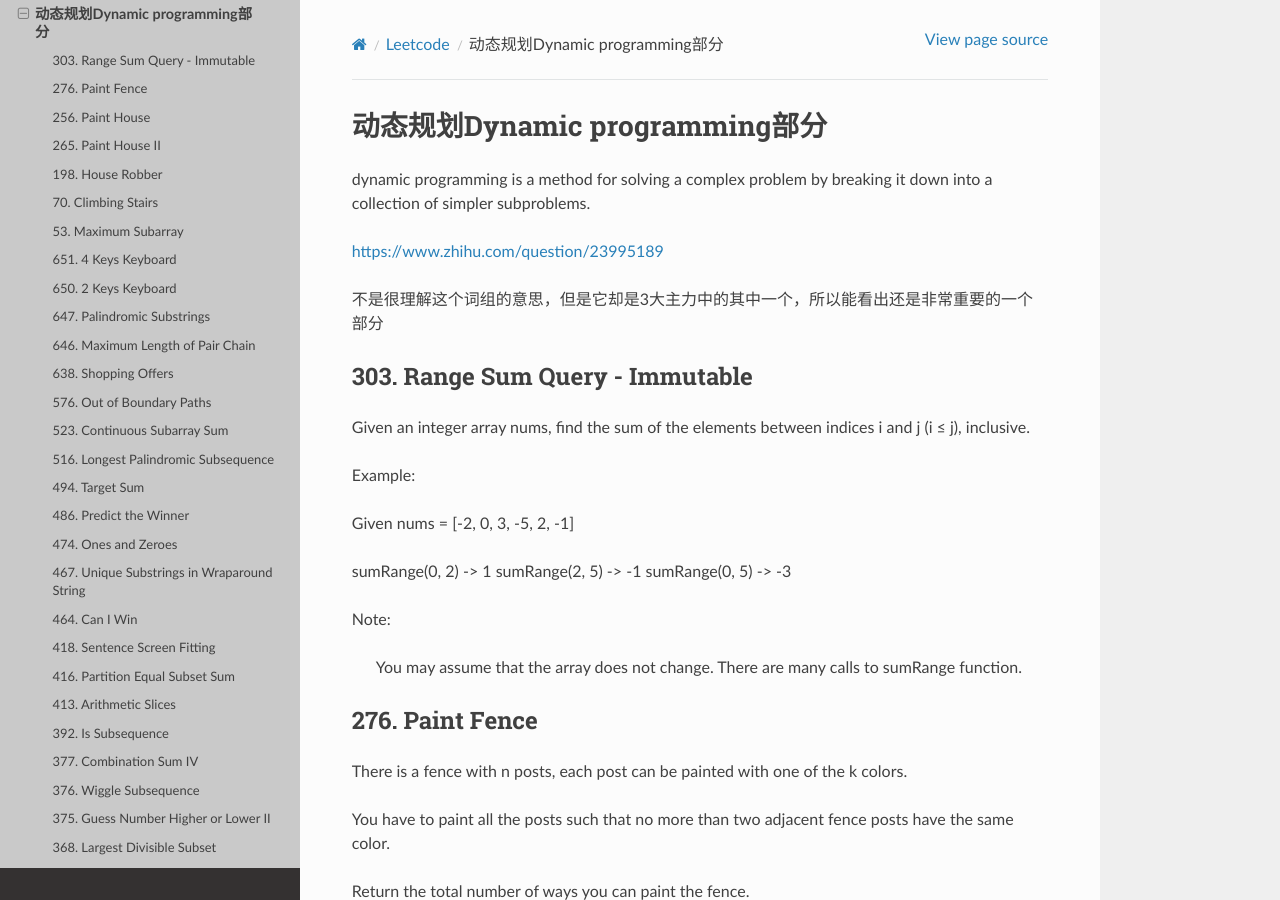
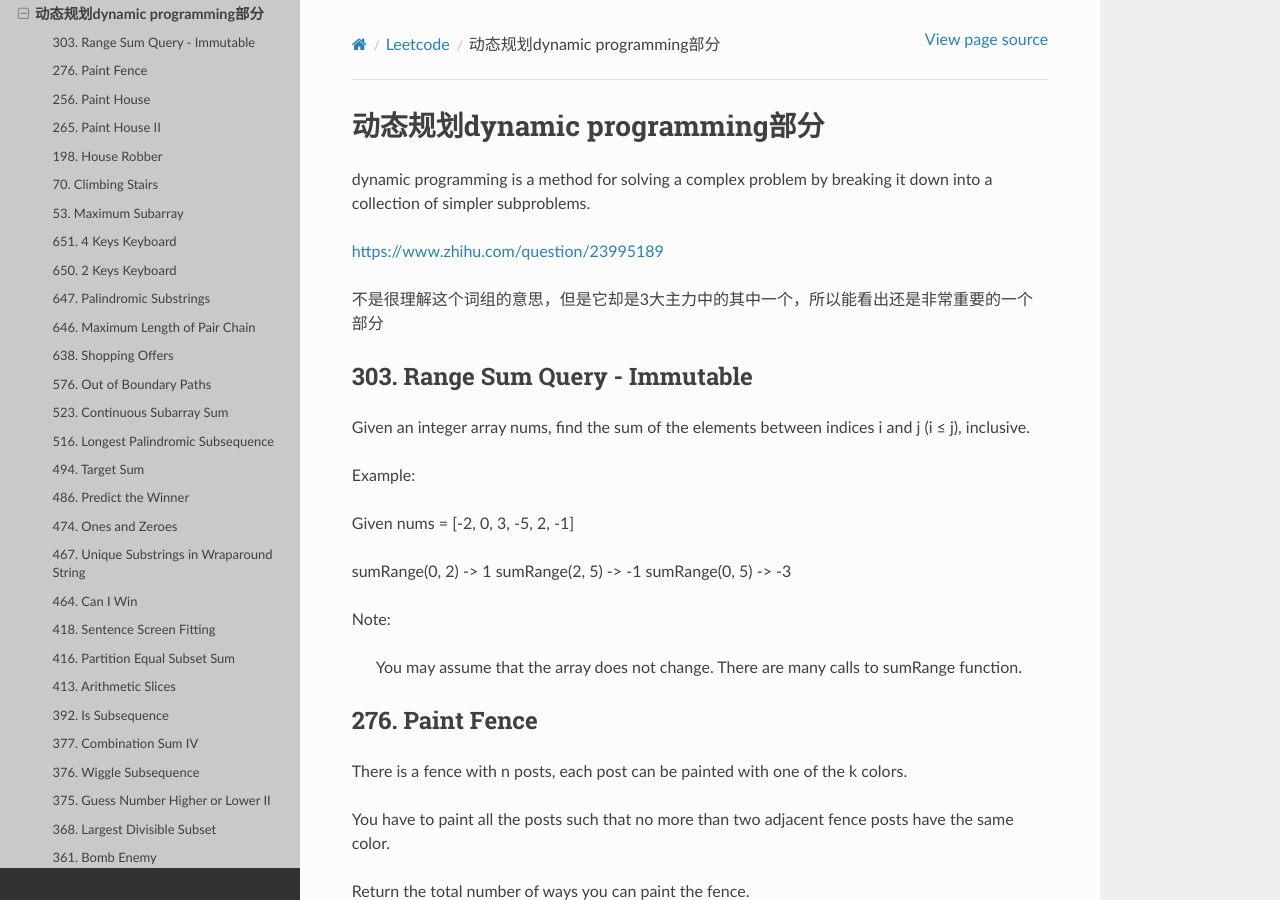
Before and after one commit to darcyWang/tianbao, a Sphinx documentation site: the page built from source/leetcode/dynamic.rst, in a window 1280 px wide and 900 px high. Built offline with Sphinx 7.4.7 and the Read the Docs theme 2.0.0, drawn with Linux system fonts in a browser that asks for light colours.

Commit message:
Initial commit

```diff
--- a/source/leetcode/array.rst
+++ /dev/null
@@ -1,5 +0,0 @@
-数组Array部分
-============
-
-每个模块的都是按照从easy到hard，第一遍把所有的easy和medium都过一遍，
-第二遍的时候开始把部分的hard看看
--- a/source/leetcode/dynamic.rst
+++ b/source/leetcode/dynamic.rst
@@ -1,4 +1,4 @@
-动态规划Dynamic programming部分
+动态规划dynamic programming部分
 =============================
 
 
```
Also changed, not shown: source/leetcode/string.rst (deleted, +0 -8 lines), source/leetcode/binary.rst (added), source/leetcode/math.rst (added).
